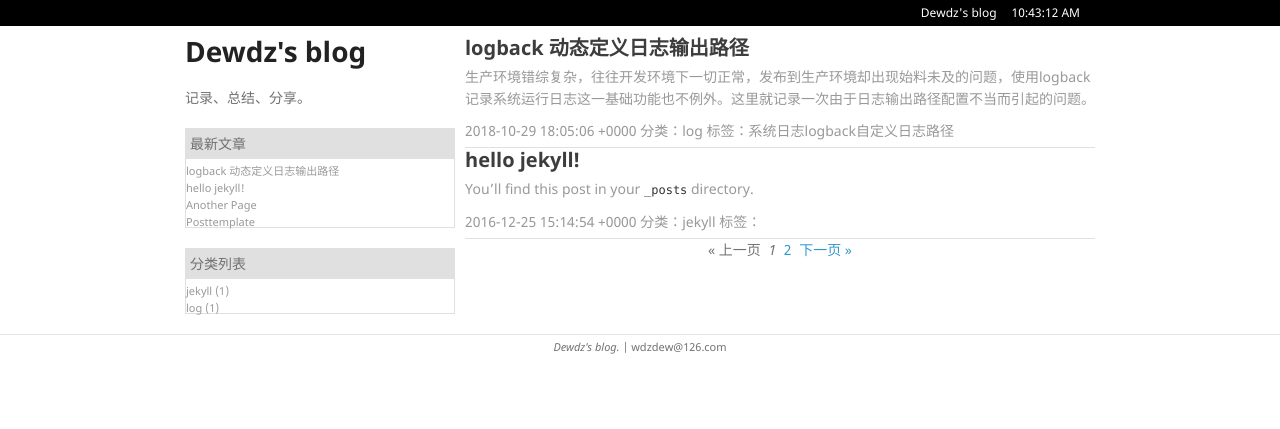
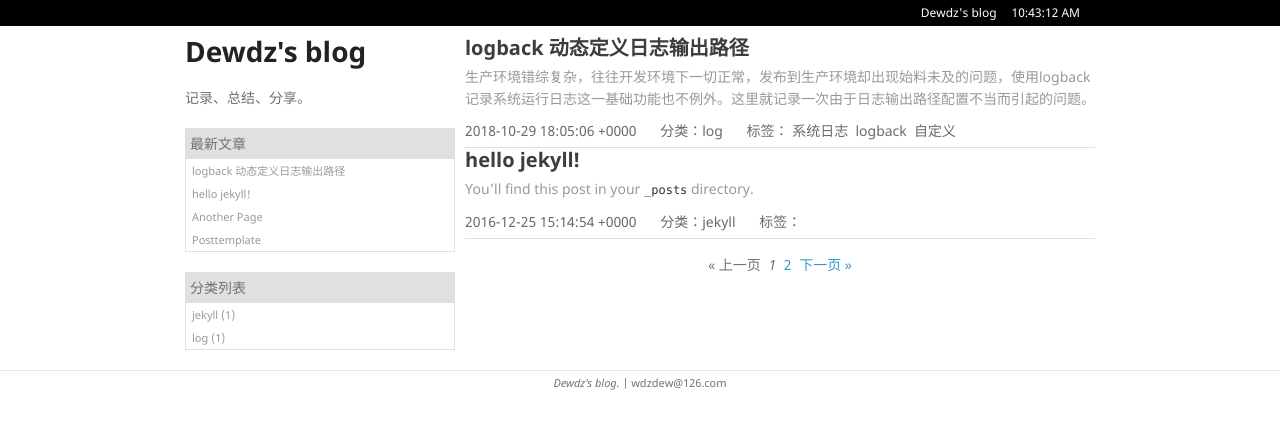
Before and after one commit to dewdz/dewdz.github.io, a Jekyll site: the page built from index.html, in a window 1280 px wide. Shown: the top 429 px of the page. Built offline with Jekyll 4.4.1, drawn with Linux system fonts in a browser that asks for light colours; the list of posts is cut into pages by our own code.

Commit message:
home page style change

```diff
--- a/assets/css/home-style.scss
+++ b/assets/css/home-style.scss
@@ -131,6 +131,8 @@
 
 .highlight { background-color: #f8f8f8; }
 
+.margin-left-20{ margin-left: 20px; }
+
 .clear{ height:0px;font-size:0;clear:both;}
 
 body { background-color: #fff; margin: 0px; font: 14px/1.5 "Noto Sans", "Helvetica Neue", Helvetica, Arial, sans-serif; color: #727272; font-weight: 400; }
@@ -189,7 +191,7 @@
 
 header ul { list-style: none; padding: 0; border: 1px solid #e0e0e0; width: 270px; border-top: none; box-sizing: border-box;}
 
-header ul a { line-height: 1; font-size: 11px; color: #999; display: block; padding-top: 6px; }
+header ul a { line-height: 1; font-size: 11px; color: #999; display: block; padding: 6px; }
 
 header ul a span{ margin-left: 3px; }
 
@@ -198,8 +200,6 @@
 header ul a:active { background-color: #f0f0f0; }
 
 strong { color: #222; font-weight: 700; }
-
-header ul li + li + li { border-right: none; width: 89px; }
 
 header ul a strong { font-size: 14px; display: block; color: #222; }
 
@@ -211,7 +211,7 @@
 
 section p { margin: 5px 0px; font-size: 14px; line-height: 22px; white-space: normal; color: #999; }
 
-section p.post-info { border-bottom: 1px solid #e0e0e0; padding: 5px 0px; margin: 0px; }
+section p.post-info { border-bottom: 1px solid #e0e0e0; padding: 5px 0px; margin: 0px; color: #6b6b6b;}
 
 small { font-size: 11px; }
 
@@ -222,7 +222,7 @@
 .post_footer { width: 100%; float: left; text-align:center;}
 .post_footer a {color: #727272;}
 
-.pagination { text-align: center; }
+.pagination { text-align: center; margin-top: 15px;}
 
 .pagination span, .pagination a, .pagination em { margin: 0px 2px; }
 
--- a/index.html
+++ b/index.html
@@ -9,7 +9,13 @@
   <p class="post-info">
     <span>{{ post.date }}</span>
     <span class="margin-left-20">分类：{{ post.categories }}</span>
-    <span class="margin-left-20">标签：{{ post.tags }}</span>
+    {% if post.tags %}
+        <span class="margin-left-20">标签：
+            {% for tag in post.tags limit:3 %}
+                {{ tag | append:'&nbsp;' }}
+            {% endfor %}
+        </span>
+    {% endif %}
   </p>
 {% endfor %}
 
```
